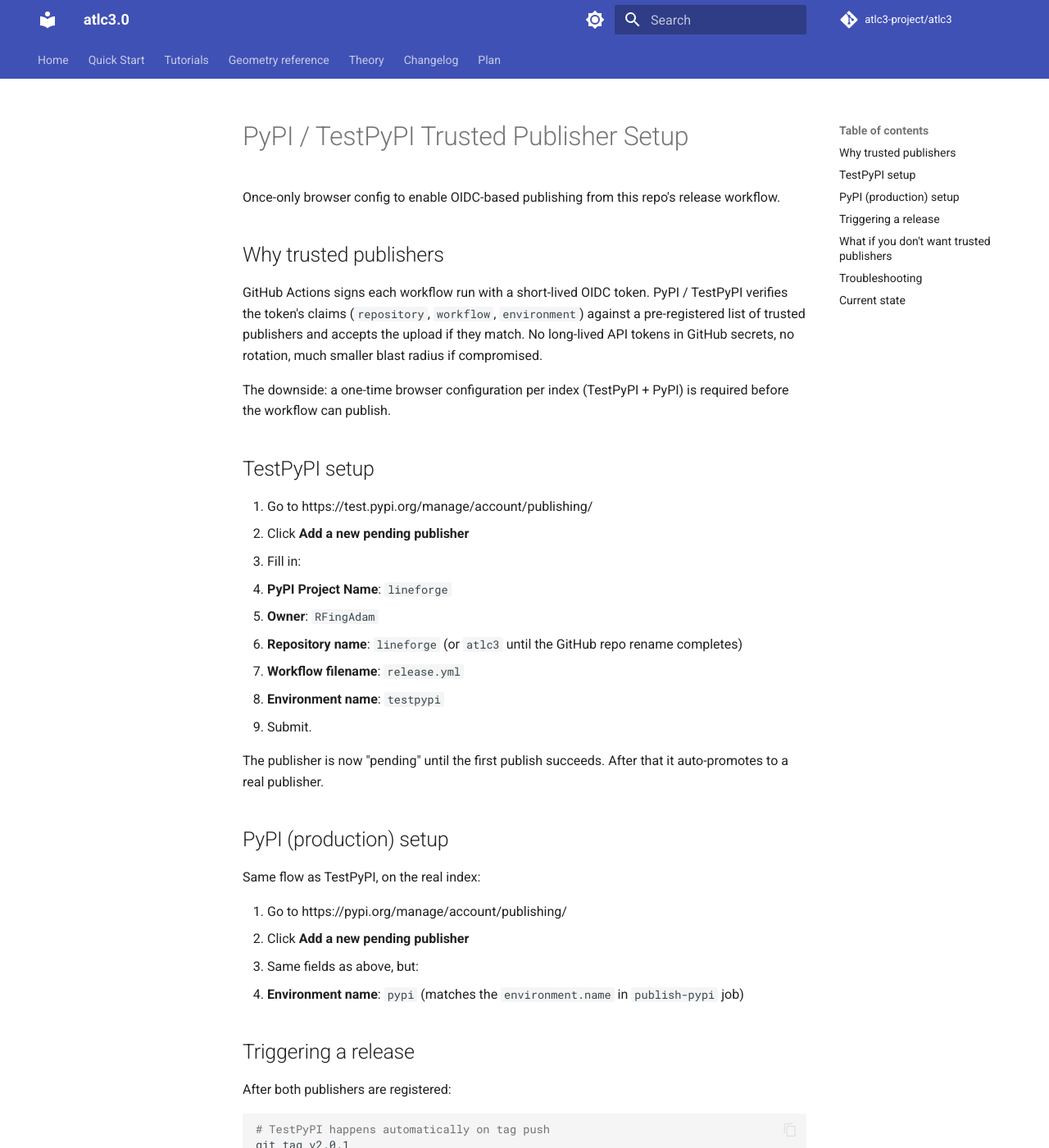
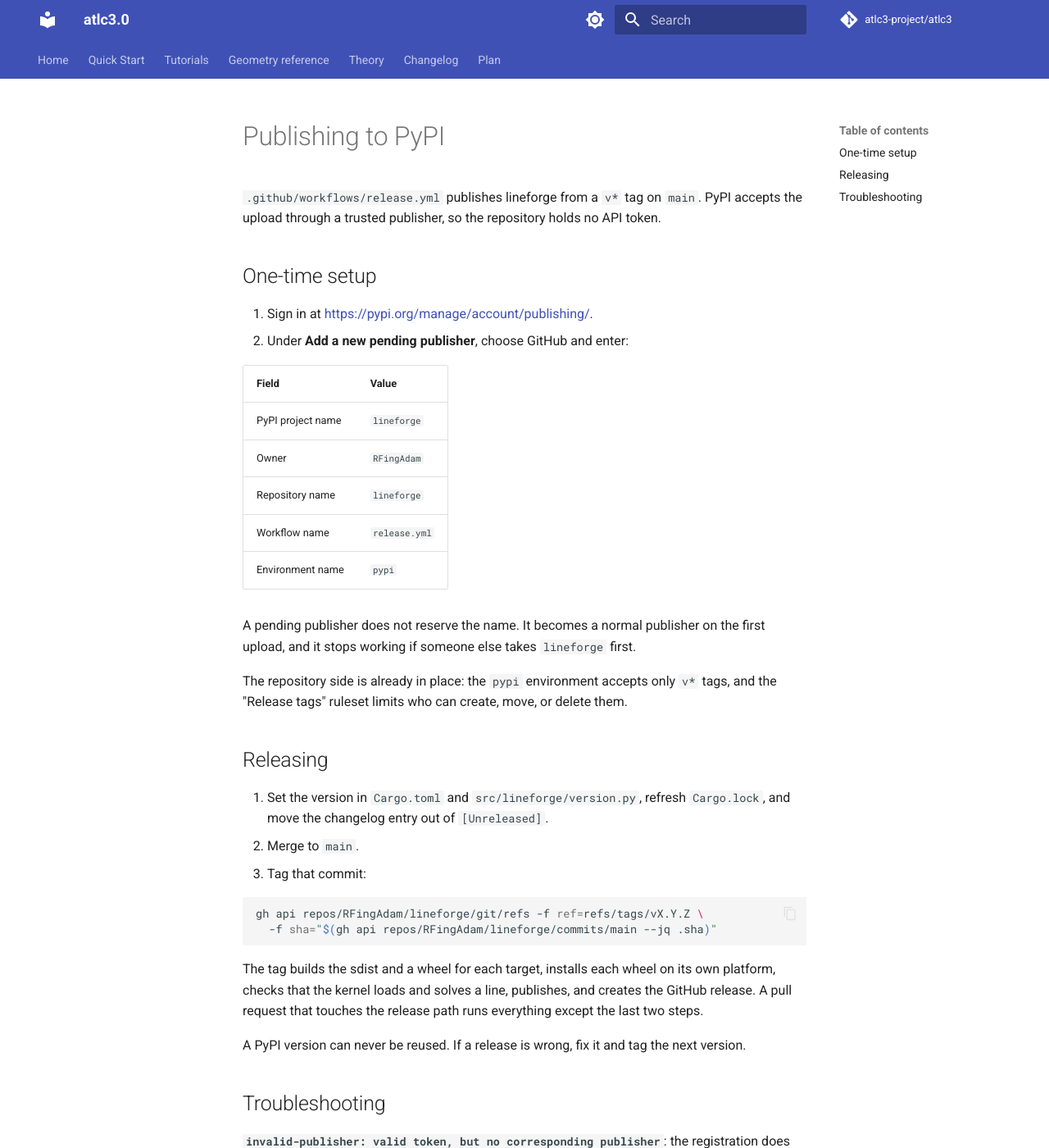
Before and after one commit to RFingAdam/lineforge, an MkDocs documentation site: the page built from docs/release/PYPI_TRUSTED_PUBLISHER.md, in a window 1280 px wide and 1400 px high. Shown: the whole window at 82% size. Built offline with MkDocs 1.6.1 and Material for MkDocs 9.7.7, drawn with Linux system fonts in a browser that asks for light colours; comment, search, counter and statistics services are not loaded; some of the changed text lies outside the part shown.

Commit message:
Publish to PyPI from tags through a trusted publisher
A v* tag on main now builds the sdist and every wheel, runs each wheel on its
own platform, and publishes. Actions are pinned by SHA, the build is --locked,
and maturin is one pinned release. TestPyPI and the manual dispatch are gone.

README links are absolute so they work on the PyPI project page.

````diff
--- a/docs/release/PYPI_TRUSTED_PUBLISHER.md
+++ b/docs/release/PYPI_TRUSTED_PUBLISHER.md
@@ -1,111 +1,50 @@
-# PyPI / TestPyPI Trusted Publisher Setup
+# Publishing to PyPI
 
-Once-only browser config to enable OIDC-based publishing from this repo's
-release workflow.
+`.github/workflows/release.yml` publishes lineforge from a `v*` tag on `main`. PyPI accepts the
+upload through a trusted publisher, so the repository holds no API token.
 
-## Why trusted publishers
+## One-time setup
 
-GitHub Actions signs each workflow run with a short-lived OIDC token.
-PyPI / TestPyPI verifies the token's claims (`repository`, `workflow`,
-`environment`) against a pre-registered list of trusted publishers and
-accepts the upload if they match. No long-lived API tokens in GitHub
-secrets, no rotation, much smaller blast radius if compromised.
+1. Sign in at <https://pypi.org/manage/account/publishing/>.
+2. Under **Add a new pending publisher**, choose GitHub and enter:
 
-The downside: a one-time browser configuration per index (TestPyPI + PyPI)
-is required before the workflow can publish.
+   | Field | Value |
+   | --- | --- |
+   | PyPI project name | `lineforge` |
+   | Owner | `RFingAdam` |
+   | Repository name | `lineforge` |
+   | Workflow name | `release.yml` |
+   | Environment name | `pypi` |
 
-## TestPyPI setup
+A pending publisher does not reserve the name. It becomes a normal publisher on the first upload,
+and it stops working if someone else takes `lineforge` first.
 
-1. Go to https://test.pypi.org/manage/account/publishing/
-2. Click **Add a new pending publisher**
-3. Fill in:
-   - **PyPI Project Name**: `lineforge`
-   - **Owner**: `RFingAdam`
-   - **Repository name**: `lineforge`  (or `atlc3` until the GitHub repo rename completes)
-   - **Workflow filename**: `release.yml`
-   - **Environment name**: `testpypi`
-4. Submit.
+The repository side is already in place: the `pypi` environment accepts only `v*` tags, and the
+"Release tags" ruleset limits who can create, move, or delete them.
 
-The publisher is now "pending" until the first publish succeeds. After
-that it auto-promotes to a real publisher.
+## Releasing
 
-## PyPI (production) setup
+1. Set the version in `Cargo.toml` and `src/lineforge/version.py`, refresh `Cargo.lock`, and move
+   the changelog entry out of `[Unreleased]`.
+2. Merge to `main`.
+3. Tag that commit:
 
-Same flow as TestPyPI, on the real index:
-
-1. Go to https://pypi.org/manage/account/publishing/
-2. Click **Add a new pending publisher**
-3. Same fields as above, but:
-   - **Environment name**: `pypi`  (matches the `environment.name` in `publish-pypi` job)
-
-## Triggering a release
-
-After both publishers are registered:
-
-```bash
-# TestPyPI happens automatically on tag push
-git tag v2.0.1
-git push origin v2.0.1
-
-# Real PyPI is gated behind workflow_dispatch with target=pypi (manual approval)
-gh workflow run release.yml -f target=pypi
-```
-
-## What if you don't want trusted publishers
-
-The fallback is a long-lived API token. Steps:
-
-1. Create token at https://pypi.org/manage/account/token/ (scoped to the
-   `lineforge` project)
-2. Add as a GitHub secret: `PYPI_API_TOKEN`
-3. Edit `.github/workflows/release.yml` to use it:
-
-   ```yaml
-   - name: Publish to PyPI
-     uses: pypa/gh-action-pypi-publish@release/v1
-     with:
-       password: ${{ secrets.PYPI_API_TOKEN }}
+   ```bash
+   gh api repos/RFingAdam/lineforge/git/refs -f ref=refs/tags/vX.Y.Z \
+     -f sha="$(gh api repos/RFingAdam/lineforge/commits/main --jq .sha)"
    ```
 
-   And remove the `permissions: id-token: write` block and the
-   `environment:` section.
+The tag builds the sdist and a wheel for each target, installs each wheel on its own platform,
+checks that the kernel loads and solves a line, publishes, and creates the GitHub release. A pull
+request that touches the release path runs everything except the last two steps.
 
-We recommend trusted publishers. They're more secure and ergonomic.
+A PyPI version can never be reused. If a release is wrong, fix it and tag the next version.
 
 ## Troubleshooting
 
-**Error: `invalid-publisher: valid token, but no corresponding publisher`**
+**`invalid-publisher: valid token, but no corresponding publisher`**: the registration does not
+match this run. Compare the owner, repository, workflow file name, and environment with the table
+above; the match is exact.
 
-The publisher isn't registered for this exact (repo, workflow, environment)
-triple. Check that your registration on test.pypi.org / pypi.org matches:
-
-- The repo owner exactly (`RFingAdam` not `rfingadam`)
-- The repo name exactly (after the GitHub rename, this is `lineforge`)
-- The workflow filename exactly (`release.yml`)
-- The environment name exactly (`testpypi` or `pypi`)
-
-If you're publishing during the GitHub repo rename transition:
-- The OIDC claim uses the *current* repo name at the time of the workflow run
-- Pre-register publishers under BOTH `RFingAdam/atlc3` AND `RFingAdam/lineforge`
-  if you want a smooth handover (or just delete the atlc3 one once renamed)
-
-**Error: `403 Forbidden. The user 'X' isn't allowed to upload to project Y`**
-
-Usually means the project already exists on PyPI under a different owner,
-or you need to claim the name first by uploading a stub package via API
-token before trusted publishing works.
-
-## Current state
-
-As of v2.0.0 (2026-05-11):
-
-- ✗ TestPyPI trusted publisher NOT yet registered
-- ✗ PyPI trusted publisher NOT yet registered
-- ✓ `release.yml` workflow correctly configured for both targets
-- ✓ `publish-testpypi` job set to `continue-on-error: true` so the
-  failure-to-publish doesn't fail the whole release
-- ✓ Wheels build successfully on Linux x86_64/aarch64 + macOS + Windows
-- ✓ sdist builds successfully
-
-Once you register both publishers, no code changes needed: just re-run
-the release workflow (or push a new tag).
+**`403 Forbidden`, the user isn't allowed to upload**: the project exists on PyPI under another
+owner, so the pending publisher no longer applies.
````
Also changed, not shown: CHANGELOG.md (+12 -0 lines), README.md (+23 -23 lines), 1 other file.
